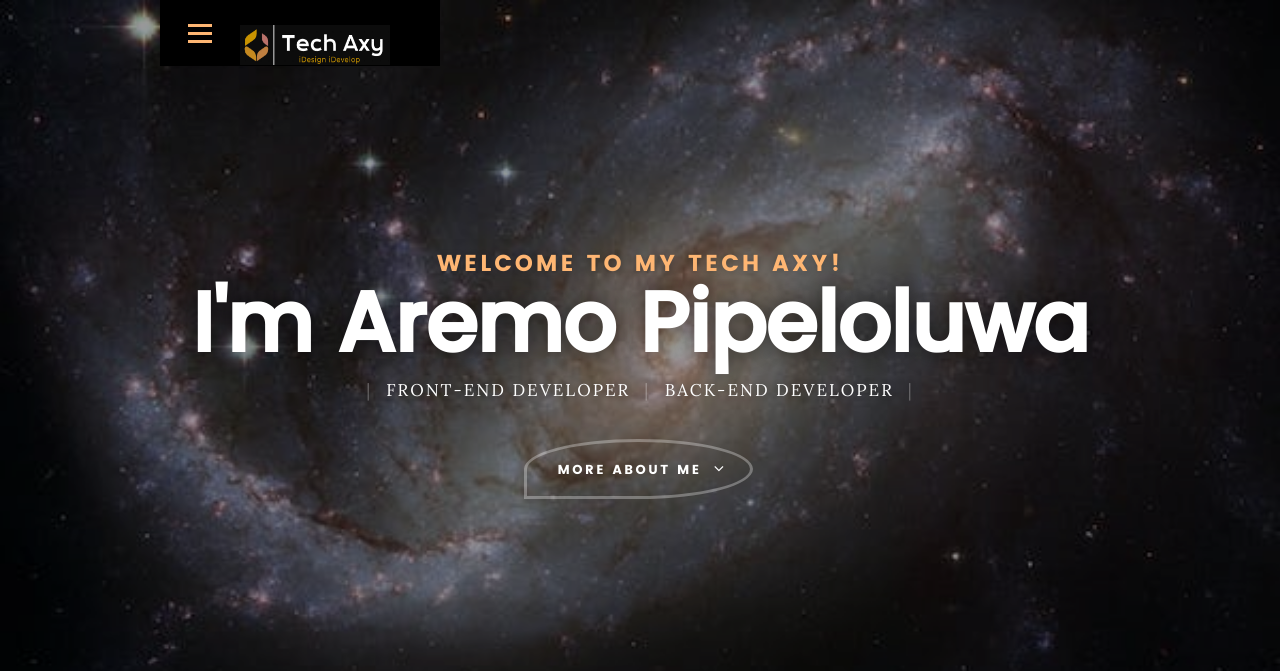
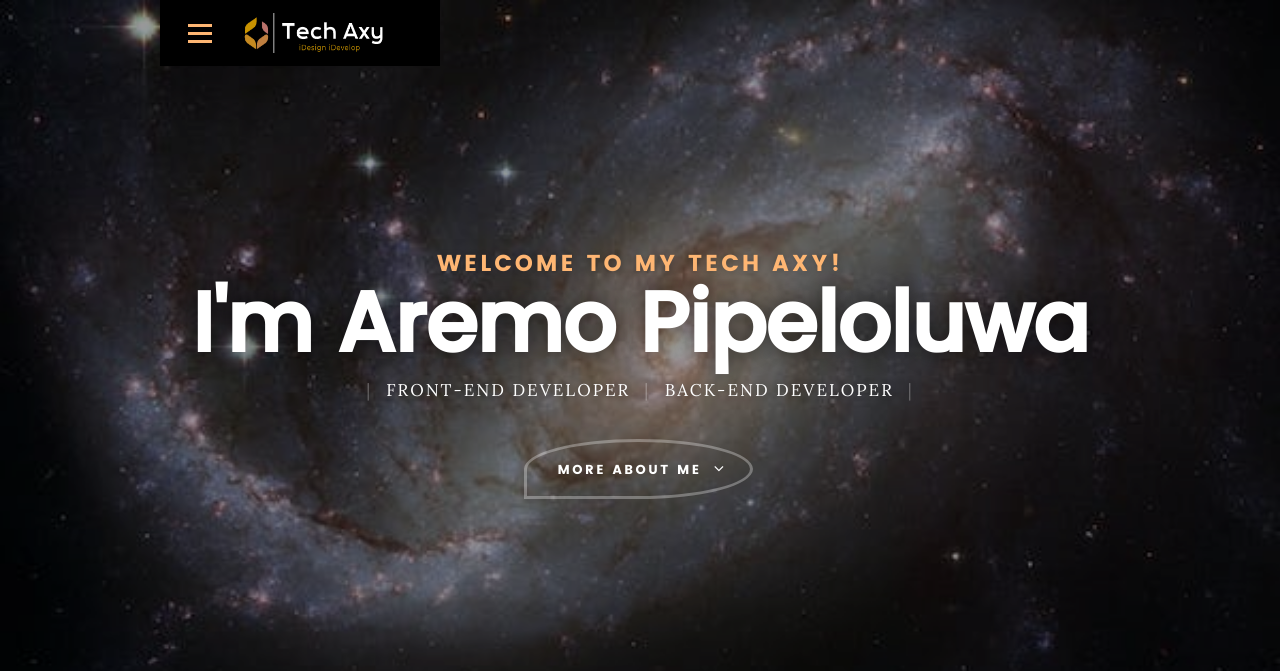
Before and after one commit to pipe-justpipe/hertechtrail_cohort6_project, a plain HTML site: page index.html in a window 1280 px wide. Shown: the top 671 px of the page. Drawn offline with Linux system fonts and the light colour scheme; files whose address does not match are found by name.

Commit message:
I changed my logo

```diff
--- a/css/main.css
+++ b/css/main.css
@@ -1130,7 +1130,7 @@ header .logo {
 	float: left;
 	margin-left: 20px;
 	margin-right: 50px;
-	margin-top: 25px;
+	margin-top: 13px;
 	position: relative;
 }
 header .logo a {
@@ -1143,7 +1143,7 @@ header .logo a {
 	color: transparent;
 	width: 150px;
 	height: 40px;
-	background: url("../images/Techaxylogo.png") no-repeat center;
+	background: url("../images/Techaxylogo-removebg-preview.png") no-repeat center;
 	background-size: 150px 40px;
 }
 
```
Also changed, not shown: images/Techaxylogo-removebg-preview.png (added).
